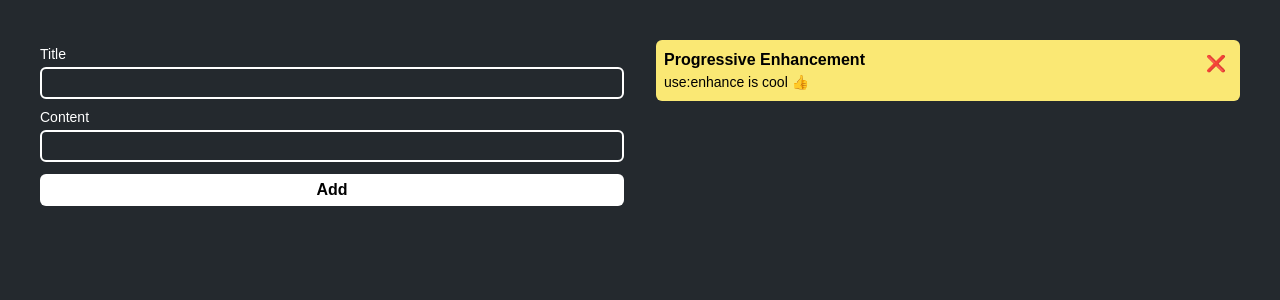
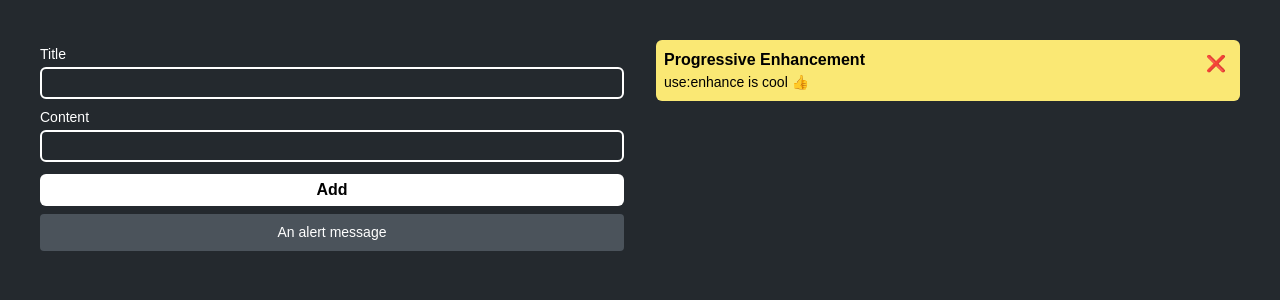
Before and after one commit to huntabyte/sk-use-enhance, a SvelteKit app: page / in a window 1280 px wide. Shown: the top 300 px of the page. Built offline with nearby package versions, Linux system fonts and the light colour scheme.

Commit message:
alert styles

```diff
--- a/src/app.postcss
+++ b/src/app.postcss
@@ -126,3 +126,21 @@ button:hover {
 .note p {
 	font-size: 14px;
 }
+
+.alert {
+	padding: 0.5rem;
+	background-color: #4b535b;
+	margin-top: 0.5rem;
+	color: white;
+	border-radius: 4px;
+	text-align: center;
+	font-size: 14px;
+}
+
+.alert.error {
+	background-color: rgb(182, 44, 44);
+}
+
+.alert.success {
+	background-color: rgb(45, 119, 45);
+}
--- a/src/routes/+page.svelte
+++ b/src/routes/+page.svelte
@@ -12,6 +12,7 @@
 			<label for="content">Content</label>
 			<input type="text" name="content" />
 			<button type="submit">Add</button>
+			<div class="alert">An alert message</div>
 		</form>
 	</div>
 	<div class="side">
@@ -29,3 +30,6 @@
 		{/each}
 	</div>
 </div>
+
+<style>
+</style>
```
